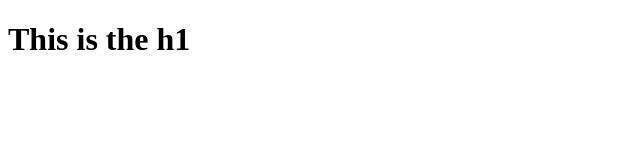
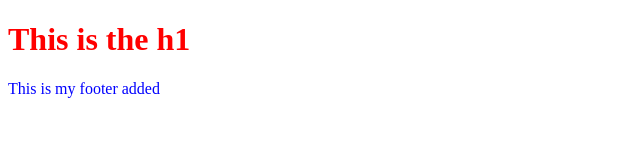
Before and after one commit to Khetha100/shaperRepo, a plain HTML site: page index.html in a window 1280 px wide. Shown: the whole page, without its empty margins (0-640 px from the left). Drawn offline with Linux system fonts and the light colour scheme.

Commit message:
footer changes

```diff
--- a/index.html
+++ b/index.html
@@ -4,9 +4,11 @@
     <meta charset="UTF-8">
     <meta name="viewport" content="width=device-width, initial-scale=1.0">
     <title>Document</title>
-    <h1> This is the h1</h1>
+    <link rel="stylesheet" href="style.css">
+    <h1 class="header-sec"> This is the h1</h1>
 </head>
 <body>
 
 </body>
+<footer class="footer-sec">This is my footer added</footer>
 </html>
--- a/style.css
+++ b/style.css
@@ -3,3 +3,7 @@
 .header-sec{
     color: red;
 }
+
+.footer-sec{
+    color: blue;
+}
```
